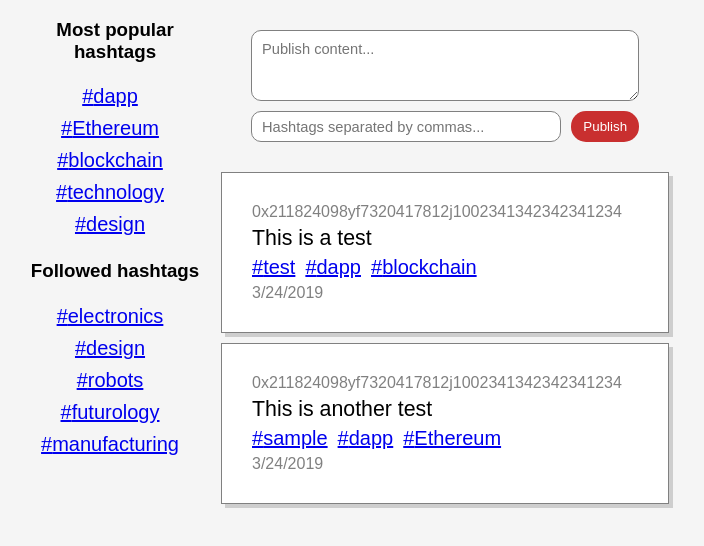
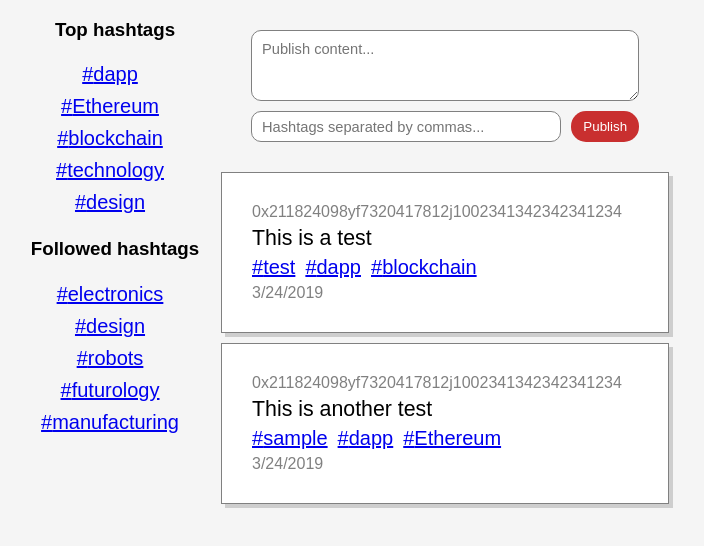
Before and after one commit to merlox/social-media-dapp, a React app: page / in a window 1280 px wide. Shown: the whole page, without its empty margins (301-1005 px from the left). Built offline with nearby package versions, Linux system fonts and the light colour scheme.

Commit message:
Completed basic design UI

```diff
--- a/src/index.js
+++ b/src/index.js
@@ -18,7 +18,7 @@ class Main extends React.Component {
                 hashtags: ['sample', 'dapp', 'Ethereum'],
                 time: new Date().toLocaleDateString(),
             }],
-            hashtags: ['dapp', 'Ethereum', 'blockchain', 'technology', 'design'],
+            topHashtags: ['dapp', 'Ethereum', 'blockchain', 'technology', 'design'],
             followedHashtags: ['electronics', 'design', 'robots', 'futurology', 'manufacturing'],
             displaySubscribe: false,
             displaySubscribeId: '',
@@ -64,7 +64,7 @@ class Main extends React.Component {
                 <div className="content-time">{element.time}</div>
             </div>
         ))
-        let hashtagBlock = this.state.hashtags.map((hashtag, index) => (
+        let hashtagBlock = this.state.topHashtags.map((hashtag, index) => (
             <div key={index}>
                 {this.generateHashtags(hashtag, index)}
             </div>
@@ -77,7 +77,7 @@ class Main extends React.Component {
         return (
             <div className="main-container">
                 <div className="hashtag-block">
-                    <h3>Most popular hashtags</h3>
+                    <h3>Top hashtags</h3>
                     <div className="hashtag-container">{hashtagBlock}</div>
                     <h3>Followed hashtags</h3>
                     <div className="hashtag-container">{followedHashtags}</div>
```
Also changed, not shown: dist/index.html, 1 other file.
